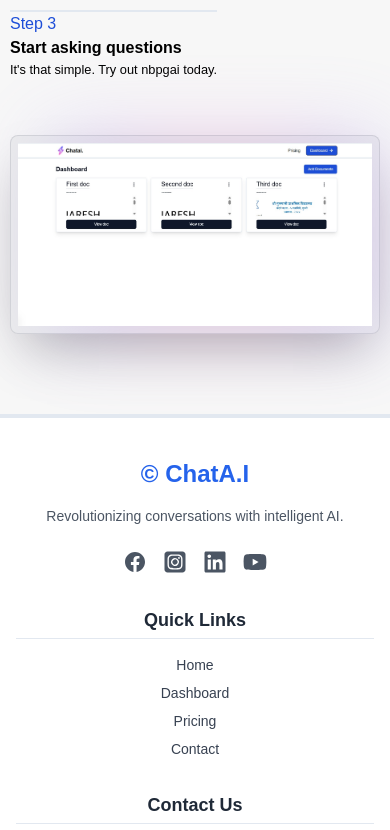
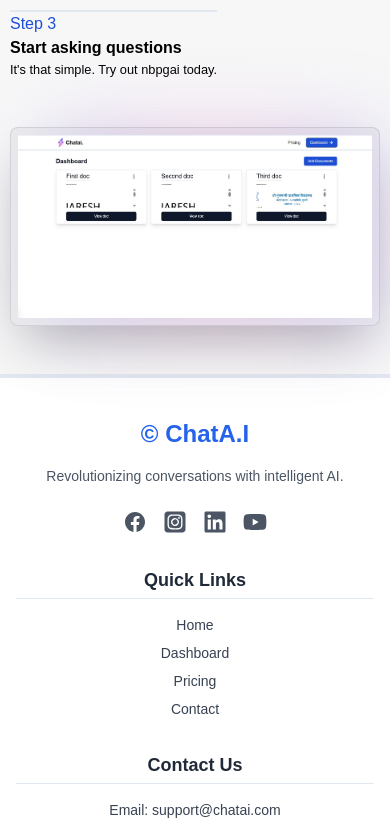
Before and after one commit to TECHNO-NB/Chat-With-Pdf-A.I.-Frontend, a Next.js app: page / in a window 390 px wide. Shown: the part 1000-1830 px from the top of the page. Built offline with nearby package versions, Linux system fonts and the light colour scheme; no server answers.

Commit message:
remove extra margin

```diff
--- a/src/components/Footer.tsx
+++ b/src/components/Footer.tsx
@@ -5,7 +5,7 @@
 
 const Footer = () => {
   return (
-    <footer className="bg-white text-gray-800 border-t-4 mt-20 w-[100vw] ">
+    <footer className="bg-white text-gray-800 border-t-4 mt-12 sm:mt-20 w-[100vw] ">
       <MaxWidthWrapper className="px-4 sm:px-8 w-full">
         <div className="grid grid-cols-1 sm:grid-cols-3 gap-8 py-10">
           {/* Logo & Description */}
--- a/src/components/Guide.tsx
+++ b/src/components/Guide.tsx
@@ -38,7 +38,7 @@
         ))}
       </div>
 
-      <div className="relative mt-14 sm:mt-20">
+      <div className="relative mt-12 sm:mt-20">
         <div
           className="absolute inset-0 left-10 z-0 blur-2xl opacity-30"
           style={{
```
